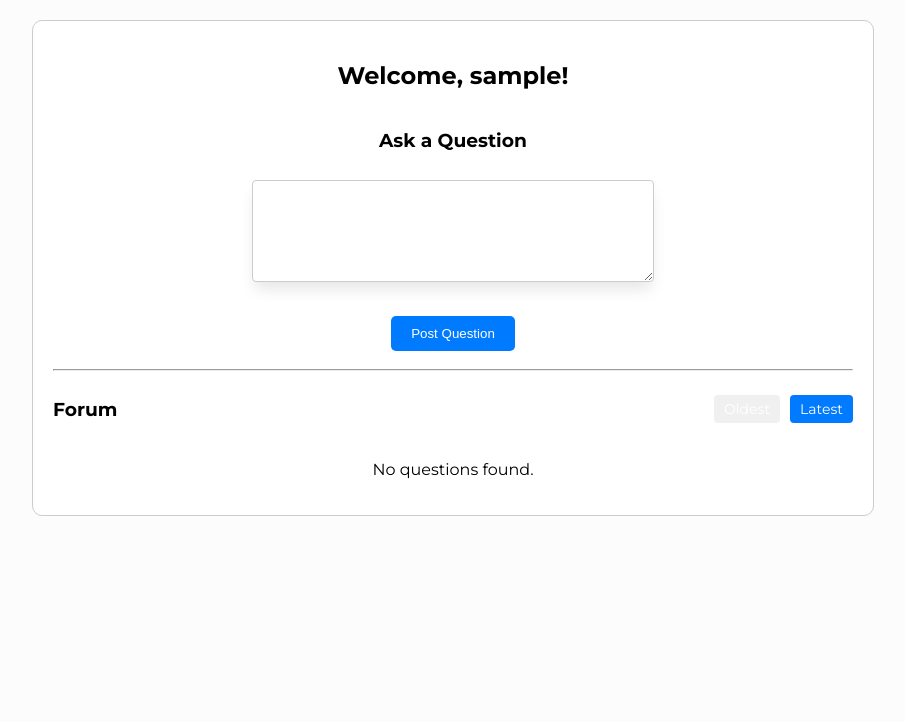
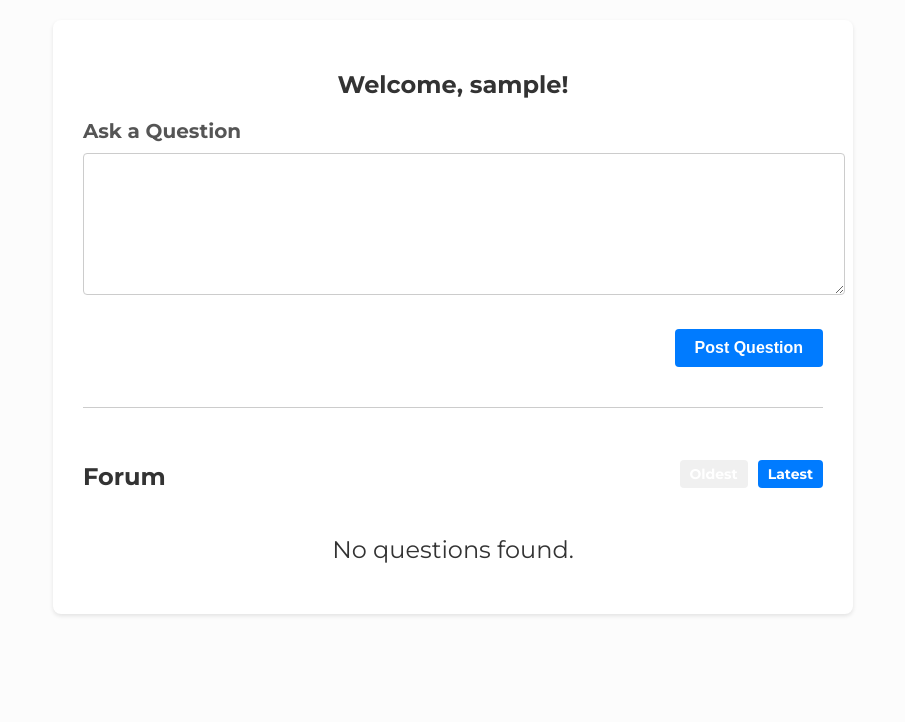
Before and after one commit to jith4j/CITS5505-Agile-Web-Development, a Flask app: a page that uses app/templates/forum.html in a window 1280 px wide. Shown: the part 78-800 px from the top of the page, without its empty margins (187-1092 px from the left). Run offline with Flask 3, Linux system fonts and the light colour scheme; the visitor is signed in with stand-in values (Sample User, id 1); data comes from the database, SQL or seed files in the repository; data that the repository does not hold is empty; some web fonts are replaced.

Commit message:
Redesigned forum.html page with updated styling: implementing new styling to enhance its visual appeal and user experience.

```diff
--- a/app/static/style.css
+++ b/app/static/style.css
@@ -83,98 +86,81 @@ a {
   color: white;
 }
 
-/* Forum page */
-.forum-wrapper {
-  width: 100%;
-  height: calc(100vh - 5rem);
-  overflow: auto;
+/* forum.html styles */
+.container {
+  max-width: 800px;
+  margin: 0 auto;
+  padding: 20px;
 }
 
-.container {
-  border: 1px solid #ccc;
-  border-radius: 10px;
-  margin: 20px auto;
-  padding: 20px;
-  max-width: 800px;
+.content-wrap {
   background-color: #fff;
-}
-
-.contents-sec {
-  display: flex;
-  flex-direction: column;
-  justify-content: center;
-  align-items: center;
-}
-
-.submit-btn {
-  width: 100%;
-  display: flex;
-  align-items: center;
-  justify-content: center;
-  margin-top: 10px;
-}
-
-#submit {
-  background-color: #007bff;
-  padding: 10px 20px;
-  color: white;
-  text-align: center;
-  border: none;
-  border-radius: 5px;
-}
-
-textarea {
-  border: 1px solid #e8e8e8;
-  border-radius: 10px;
-  margin-top: 10px;
-  box-shadow: 0px 10px 15px -3px rgba(0, 0, 0, 0.1);
-  width: 30rem;
-  height: 5rem;
-  padding: 2rem;
-  font-size: 15px;
+  border-radius: 8px;
+  box-shadow: 0 2px 4px rgba(0, 0, 0, 0.1);
+  padding: 30px;
 }
 
 .text-center {
   text-align: center;
 }
 
-.question-cards {
-  display: flex;
-  flex-direction: column;
-  gap: 20px;
-  max-height: calc(100vh - 38rem);
-  overflow-y: auto;
-  padding: 0px 10px;
+.text-center {
+  font-size: 24px;
+  color: #333;
+  margin-bottom: 20px;
 }
 
-.question-card {
-  border: 1px solid #ccc;
-  box-shadow: 0px 10px 15px -3px rgba(0, 0, 0, 0.1);
-  border-radius: 10px;
-  padding: 20px;
-  cursor: pointer;
+.contents-sec {
+  margin-bottom: 30px;
 }
 
-.author {
-  font-weight: bold;
-  margin-bottom: 5px;
-}
-
-.wrap {
-  display: flex;
-  width: 100%;
-  justify-content: space-between;
-  align-items: center;
-}
-
-.timestamp {
-  color: #888;
-  font-size: 12px;
+.question-label {
+  font-size: 20px;
+  color: #555;
   margin-bottom: 10px;
 }
 
-.question-body {
-  margin-bottom: 0;
+.form-group {
+  margin-bottom: 20px;
+}
+
+textarea.form-control {
+  width: 100%;
+  height: 120px;
+  padding: 10px;
+  font-size: 16px;
+  border: 1px solid #ccc;
+  border-radius: 4px;
+  resize: vertical;
+}
+
+.submit-btn {
+  text-align: right;
+}
+
+.btn {
+  display: inline-block;
+  padding: 10px 20px;
+  font-size: 16px;
+  font-weight: bold;
+  text-align: center;
+  text-decoration: none;
+  color: #fff;
+  background-color: #007bff;
+  border: none;
+  border-radius: 4px;
+  cursor: pointer;
+  transition: background-color 0.3s;
+}
+
+.btn:hover {
+  background-color: #0056b3;
+}
+
+hr {
+  border: none;
+  border-top: 1px solid #ccc;
+  margin: 30px 0;
 }
 
 .forum-header {
--- a/app/templates/forum.html
+++ b/app/templates/forum.html
@@ -7,7 +7,7 @@
             <div class="content-wrap">
                 <h2 class="text-center">Welcome, {{ username }}!</h2>
                 <div class="contents-sec">
-                    <h3>Ask a Question</h3>
+                    <h3 class="question-label">Ask a Question</h3>
                     <form action="{{ url_for('forum', username=username) }}" method="post">
                         <div class="form-group">
                             <textarea class="form-control" id="question" name="question" rows="3" required></textarea>
```
Also changed, not shown: other parts of app/static/style.css (+45 -0 lines).
